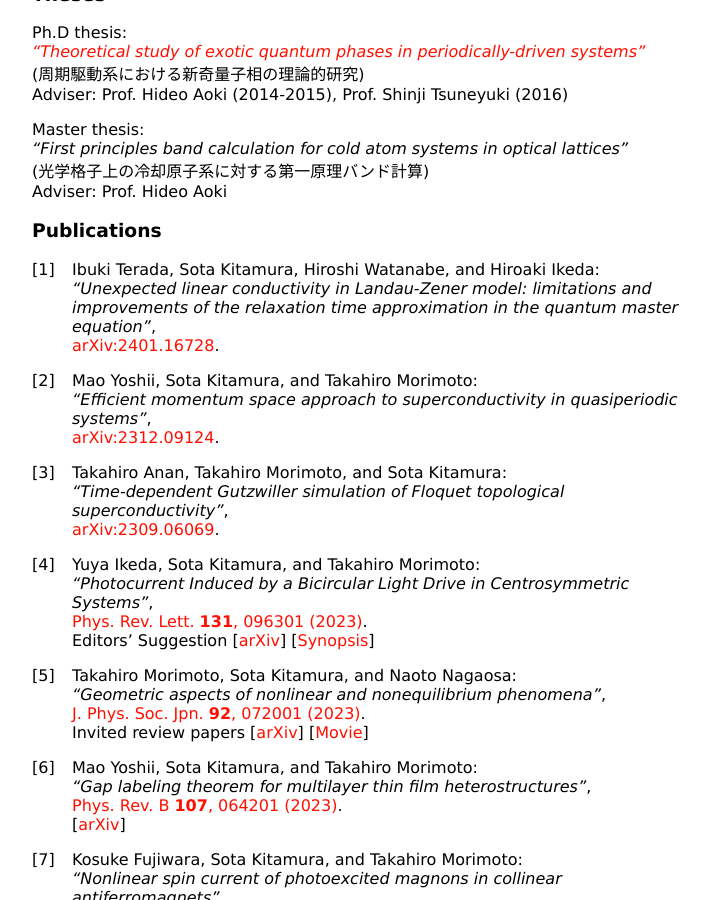
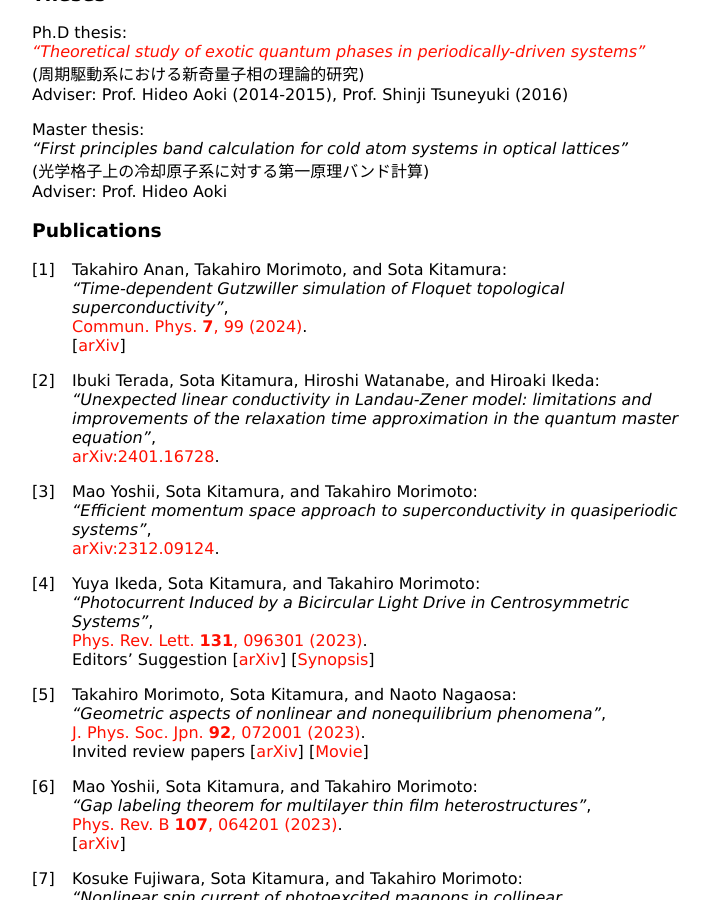
Before and after one commit to sotaph/sotaph.github.io, a Jekyll site: the page built from index.md, in a window 1280 px wide and 900 px high, scrolled down 866 px. Shown: the whole window, without its empty margins (258-967 px from the left). Built offline with Jekyll 4.4.1, drawn with Linux system fonts in a browser that asks for light colours; nearby versions of some CDN libraries; a style sheet for code colours, icons or effects is not loaded; some of the changed lines change nothing that is shown.

Commit message:
update publist

```diff
--- a/index.md
+++ b/index.md
@@ -51,6 +51,11 @@ Adviser: Prof. Hideo Aoki
 
 ### Publications
 
+1. Takahiro Anan, Takahiro Morimoto, and Sota Kitamura:
+_"Time-dependent Gutzwiller simulation of Floquet topological superconductivity"_,
+[Commun. Phys. **7**, 99 (2024)](https://doi.org/10.1038/s42005-024-01586-w).
+[[arXiv](https://arxiv.org/abs/2309.06069)]
+
 1. Ibuki Terada, Sota Kitamura, Hiroshi Watanabe, and Hiroaki Ikeda:
 _"Unexpected linear conductivity in Landau-Zener model: limitations and improvements of the relaxation time approximation in the quantum master equation"_,
 [arXiv:2401.16728](https://arxiv.org/abs/2401.16728).
@@ -58,10 +63,6 @@ _"Unexpected linear conductivity in Landau-Zener model: limitations and improvem
 1. Mao Yoshii, Sota Kitamura, and Takahiro Morimoto:
 _"Efficient momentum space approach to superconductivity in quasiperiodic systems"_,
 [arXiv:2312.09124](https://arxiv.org/abs/2312.09124).
-
-1. Takahiro Anan, Takahiro Morimoto, and Sota Kitamura:
-_"Time-dependent Gutzwiller simulation of Floquet topological superconductivity"_,
-[arXiv:2309.06069](https://arxiv.org/abs/2309.06069).
 
 1. Yuya Ikeda, Sota Kitamura, and Takahiro Morimoto:
 _"Photocurrent Induced by a Bicircular Light Drive in Centrosymmetric Systems"_,
```
